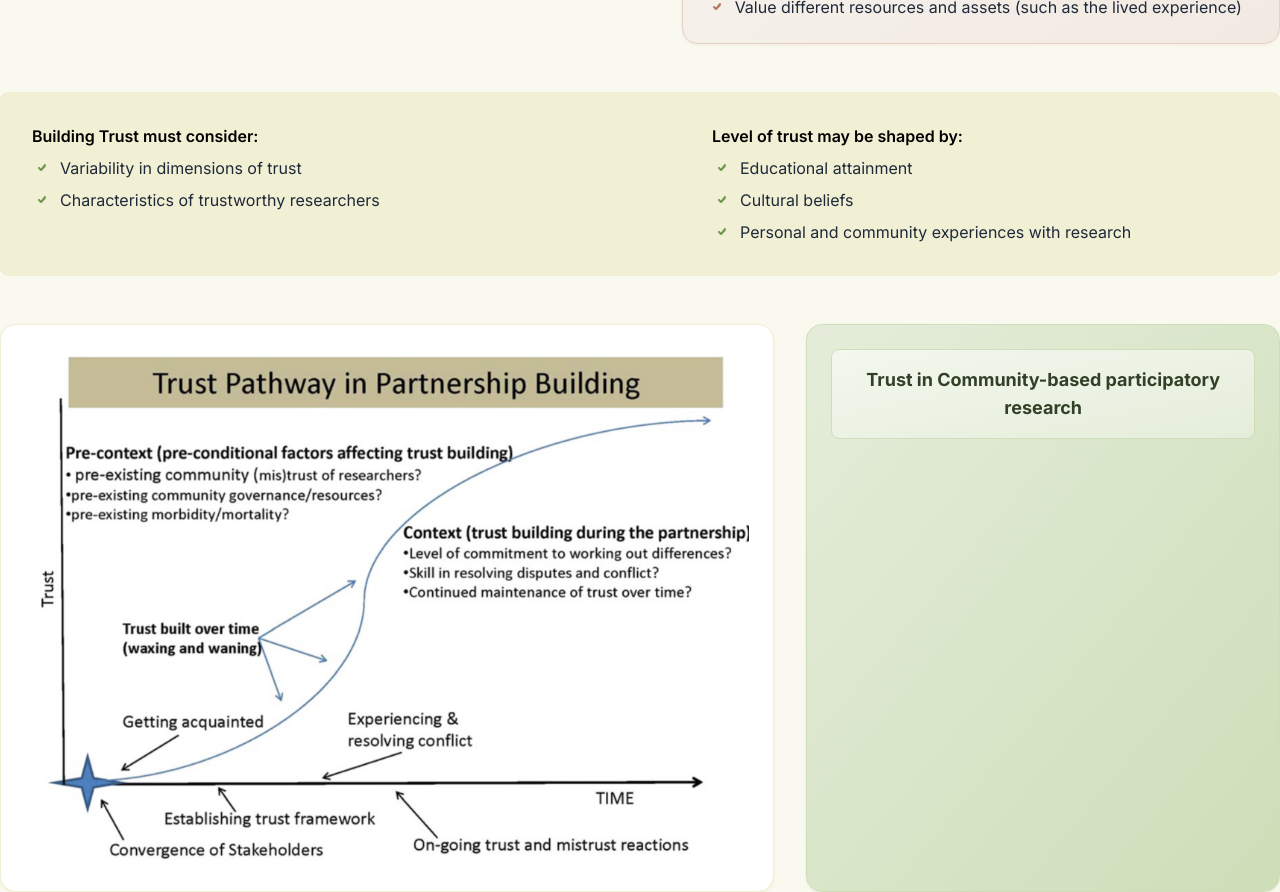
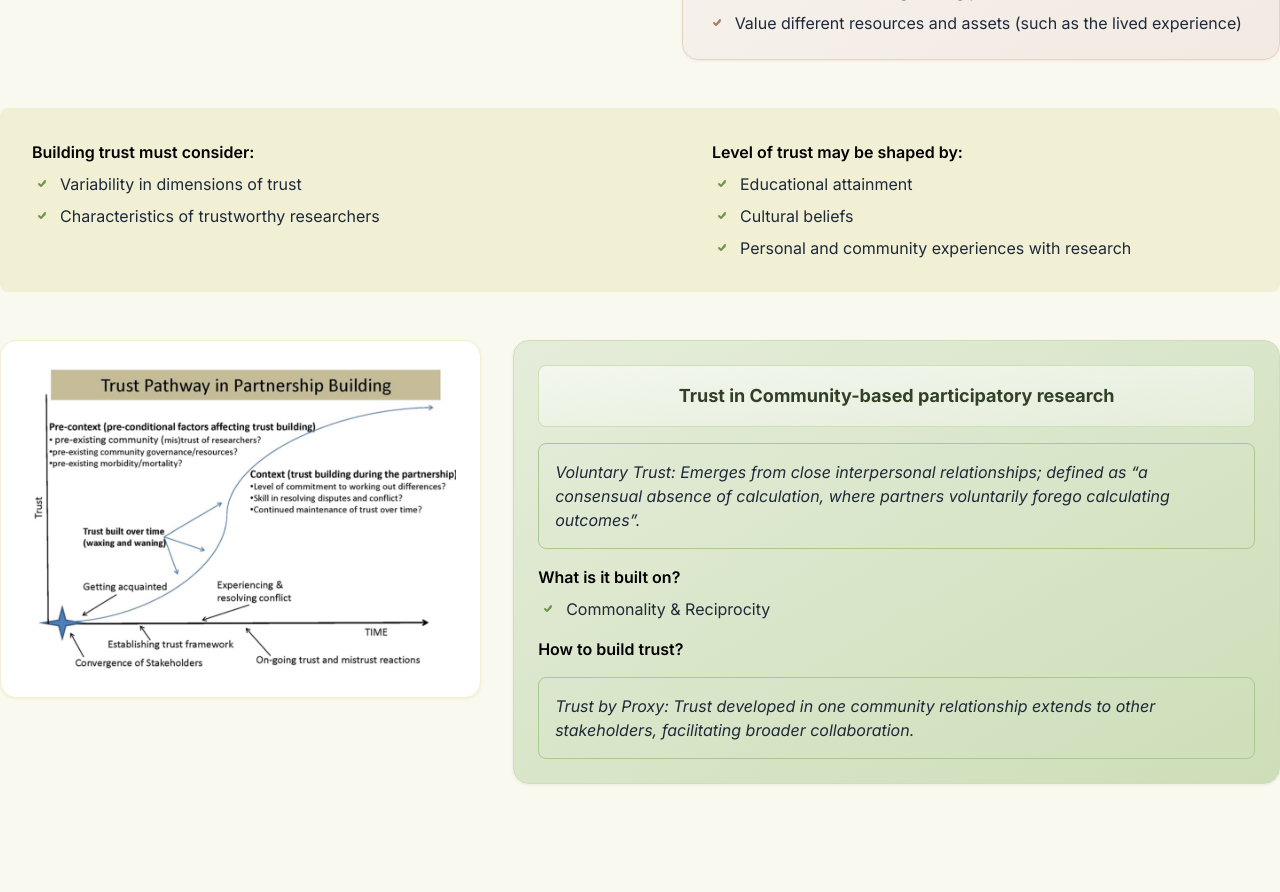
Before and after one commit to havekes/collaboration, a SvelteKit app: page /trust-building in a window 1280 px wide. Shown: the part 960-1852 px from the top of the page. After the commit the page ends 1792 px from the top, so only its background shows below. Built offline with nearby package versions, Linux system fonts and the light colour scheme.

Commit message:
trust content

```diff
--- a/src/routes/+layout.svelte
+++ b/src/routes/+layout.svelte
@@ -39,7 +39,7 @@
 	<header class="sticky top-0 z-50 w-full py-8 {scrollClasses} transition-all">
 		<div class="container m-auto flex items-center">
 			<a
-				class="flex flex-col rounded-full text-cornsilk-100 transition-all hover:-mx-8 hover:-my-4 hover:bg-cornsilk-700 hover:px-8 hover:py-4 hover:text-cornsilk-50"
+				class="flex flex-col rounded-full text-cornsilk-100 transition-all hover:-mx-8 hover:-my-4 hover:bg-white/10 hover:px-8 hover:py-4 hover:text-cornsilk-50"
 				href="/"
 			>
 				<span class="text-2xl font-bold">Collaboration guide</span>
--- a/src/routes/best-practices/+page.svelte
+++ b/src/routes/best-practices/+page.svelte
@@ -191,7 +191,7 @@
 	<title>Best Practices - Collaboration</title>
 </svelte:head>
 
-<div class="flex flex-col items-center space-y-12 pt-8">
+<div class="my-12 flex flex-col items-center space-y-12">
 	<!-- <section class="container px-8">
 		<div class="space-y-6">
 			<h1 class="text-4xl font-bold text-gray-800 text-shadow-cornsilk-200 text-shadow-xs">
--- a/src/routes/trust-building/+page.svelte
+++ b/src/routes/trust-building/+page.svelte
@@ -12,8 +12,8 @@
 	<title>Trust Building</title>
 </svelte:head>
 
-<div class="flex flex-col items-center">
-	<section class="container mt-8 flex items-start justify-center gap-20">
+<div class="my-12 flex flex-col items-center">
+	<section class="container flex items-start justify-center gap-20">
 		<Card theme="dry-sage" class="w-1/2 min-w-120">
 			<CardTitle theme="dry-sage">Trust Dimensions/Content Areas</CardTitle>
 			<List>
@@ -103,7 +103,7 @@
 	<section class="container m-auto my-12">
 		<div class="grid grid-cols-2 gap-20 rounded-lg bg-cornsilk-100">
 			<div class="p-8">
-				<List title="Building Trust must consider:">
+				<List title="Building trust must consider:">
 					<ListItem>Variability in dimensions of trust</ListItem>
 					<ListItem>Characteristics of trustworthy researchers</ListItem>
 				</List>
@@ -126,6 +126,22 @@
 		</div>
 		<Card theme="dry-sage">
 			<CardTitle theme="dry-sage">Trust in Community-based participatory research</CardTitle>
+			<blockquote
+				class="rounded-lg border border-dry-sage-300 p-4 text-gray-800 italic shadow-dry-sage-100"
+			>
+				Voluntary Trust: Emerges from close interpersonal relationships; defined as “a consensual
+				absence of calculation, where partners voluntarily forego calculating outcomes”.
+			</blockquote>
+			<List title="What is it built on?">
+				<ListItem>Commonality & Reciprocity</ListItem>
+			</List>
+			<List title="How to build trust?"><span></span></List>
+			<blockquote
+				class="rounded-lg border border-dry-sage-300 p-4 text-gray-800 italic shadow-dry-sage-100"
+			>
+				Trust by Proxy: Trust developed in one community relationship extends to other stakeholders,
+				facilitating broader collaboration.
+			</blockquote>
 		</Card>
 	</section>
 </div>
```
